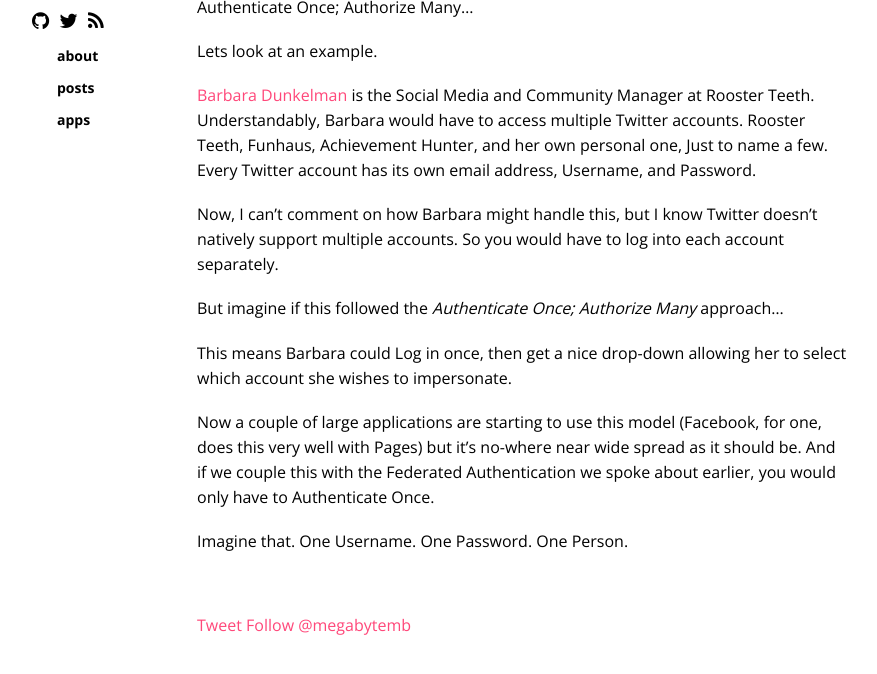
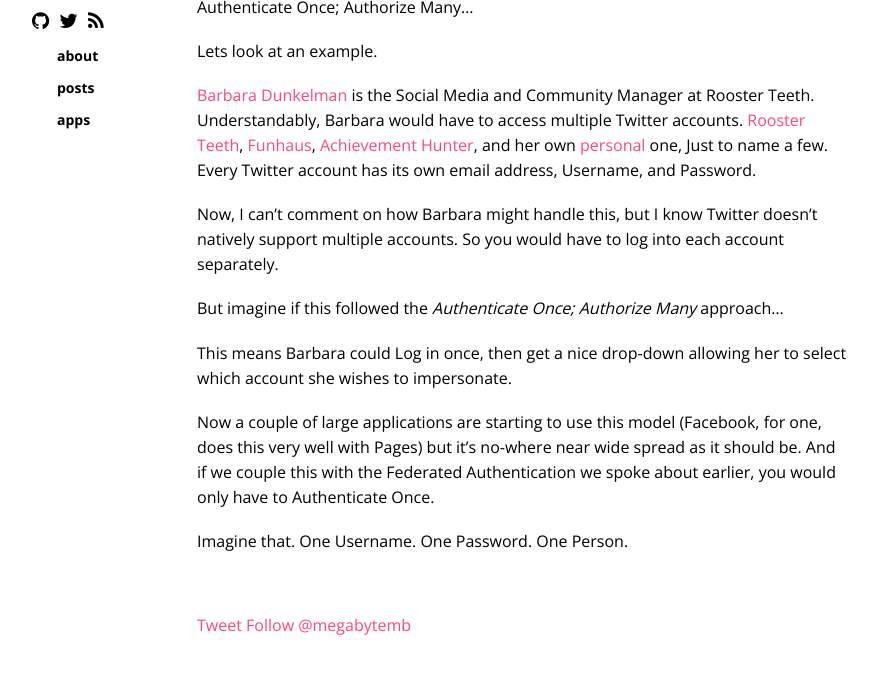
Before and after one commit to Megabytemb/megabytemb.github.io, a Jekyll site: the page built from _posts/2016-02-15-Make-the-internet-better.markdown, in a window 1280 px wide and 900 px high, scrolled down 1517 px, cut to the strip 204-878 px from the top of the window. Shown: the whole strip, without its empty margins (53-930 px from the left). Built offline with Jekyll 4.4.1, drawn with Linux system fonts in a browser that asks for light colours; nearby versions of some CDN libraries; Markdown is read by kramdown in place of the engine named in the settings; comment, search, counter and statistics services are not loaded; some of the changed lines change nothing that is shown.

Commit message:
Moar Links!

```diff
--- a/_posts/2016-02-15-Make-the-internet-better.markdown
+++ b/_posts/2016-02-15-Make-the-internet-better.markdown
@@ -53,8 +53,8 @@
 
 Lets look at an example.
 
-[Barbara Dunkelman](https://twitter.com/bdunkelman) is the Social Media and Community Manager at Rooster Teeth.
-Understandably, Barbara would have to access multiple Twitter accounts. Rooster Teeth, Funhaus, Achievement Hunter, and her own personal one, Just to name a few. Every Twitter account has its own email address, Username, and Password.
+[Barbara Dunkelman][1] is the Social Media and Community Manager at Rooster Teeth.
+Understandably, Barbara would have to access multiple Twitter accounts. [Rooster Teeth][2], [Funhaus][3], [Achievement Hunter][4], and her own [personal][1] one, Just to name a few. Every Twitter account has its own email address, Username, and Password.
 
 Now, I can't comment on how Barbara might handle this, but I know Twitter doesn't natively support multiple accounts. So you would have to log into each account separately.
 
@@ -68,3 +68,8 @@
 And if we couple this with the Federated Authentication we spoke about earlier, you would only have to Authenticate Once.
 
 Imagine that. One Username. One Password. One Person.
+
+[1]:https://twitter.com/bdunkelman
+[2]:https://twitter.com/RoosterTeeth
+[3]:https://twitter.com/FunhausTeam
+[4]:https://twitter.com/AchievementHunt
```
